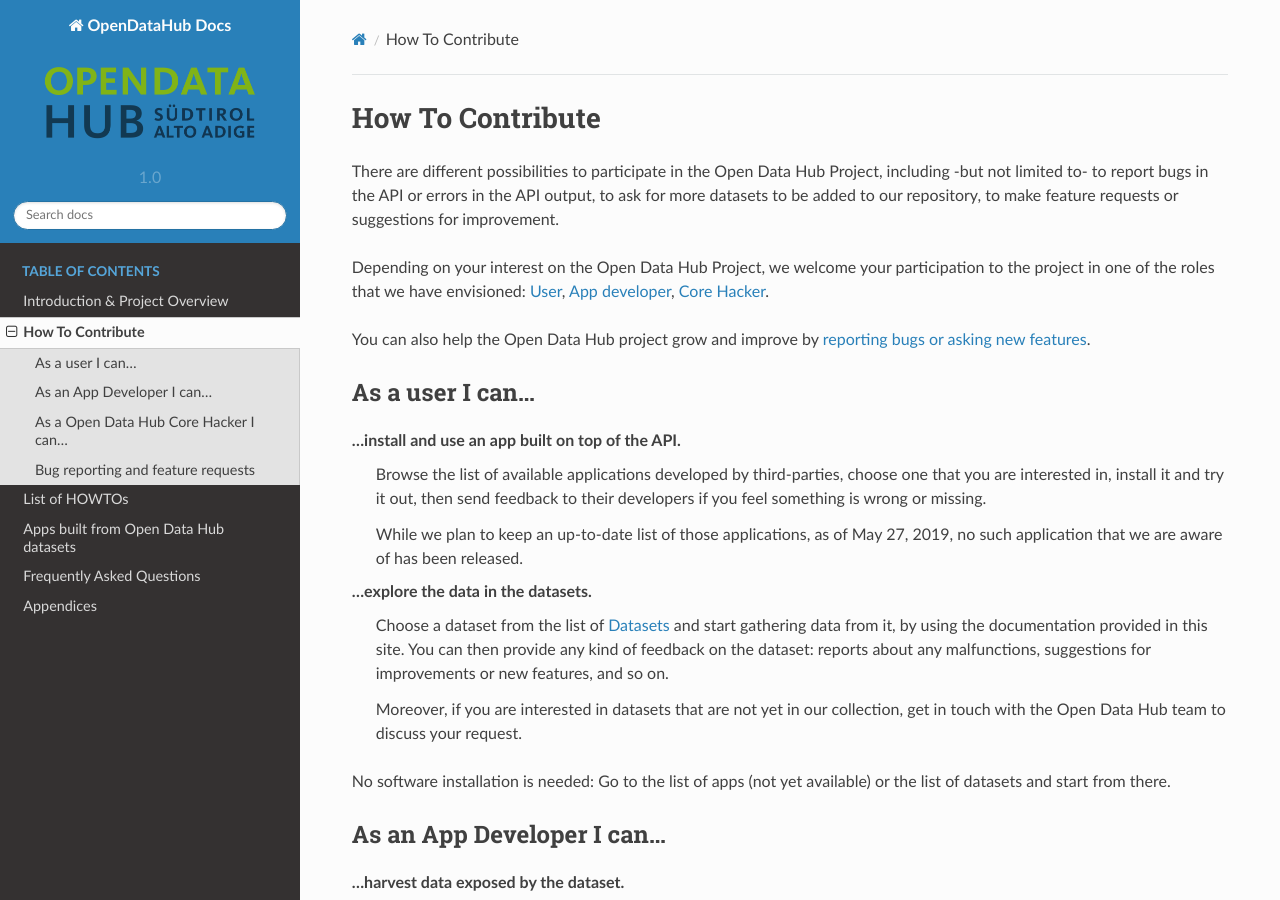
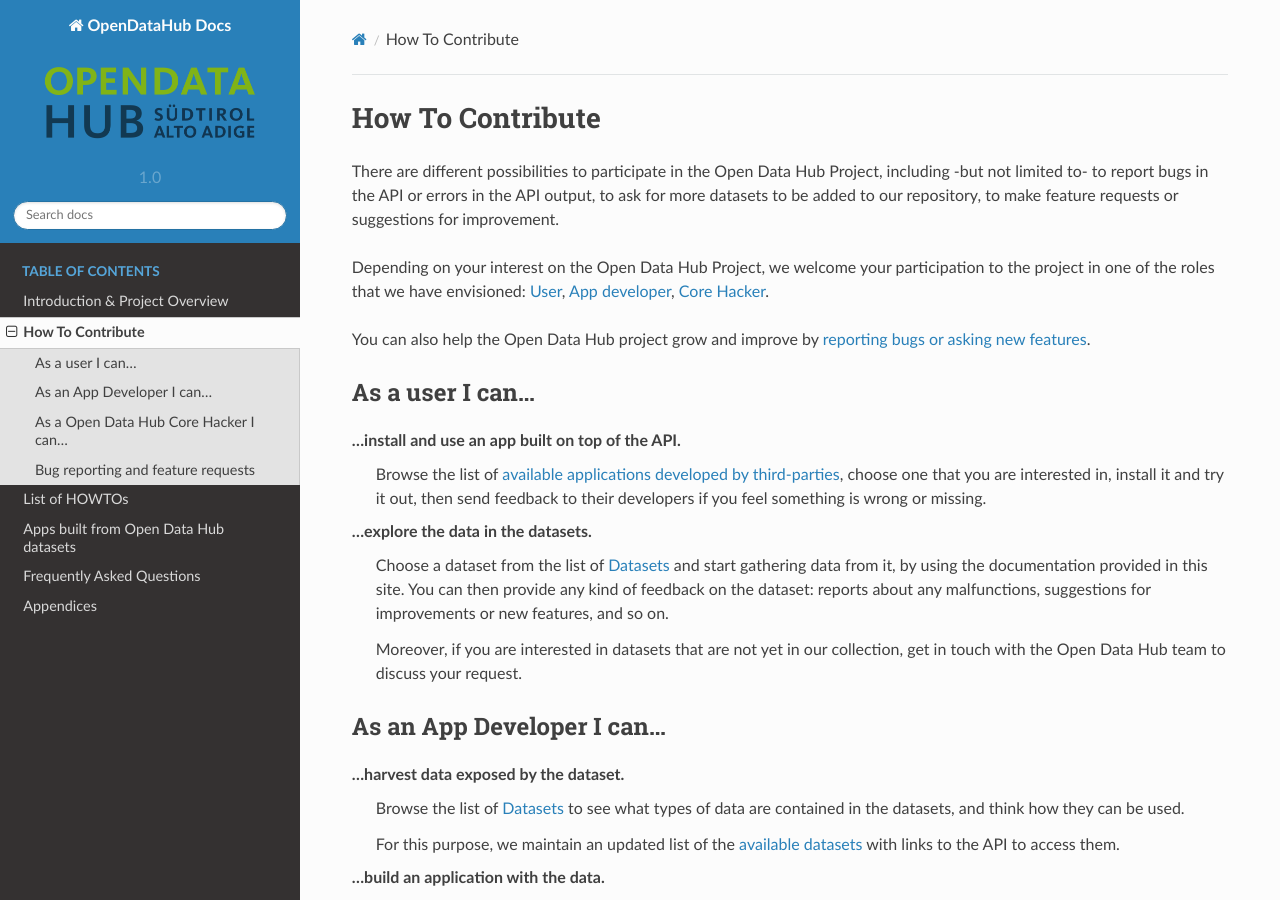
Before and after one commit to noi-techpark/odh-docs, a Sphinx documentation site: the page built from source/contribute.rst, in a window 1280 px wide and 900 px high. Built offline with Sphinx 7.4.7 and the Read the Docs theme 2.0.0, drawn with Linux system fonts in a browser that asks for light colours.

Commit message:
removed text from section As a user I can... - #51

```diff
--- a/source/applist.rst
+++ b/source/applist.rst
@@ -1,3 +1,5 @@
+.. _applist:
+
 Apps built from |ODH| datasets
 ==============================
 
--- a/source/conf.py
+++ b/source/conf.py
@@ -92,8 +92,7 @@ language = None
 # List of patterns, relative to source directory, that match files and
 # directories to ignore when looking for source files.
 # This patterns also effect to html_static_path and html_extra_path
-exclude_patterns = ['replace.rst', 'dtp.rst', 'datasets', 'domains.rst', 'architecture.rst']
-
+exclude_patterns = ['replace.rst', 'dtp.rst', 'datasets', 'domains.rst', 'architecture.rst', 'unused' ]
 # The reST default role (used for this markup: `text`) to use for all
 # documents.
 #
--- a/source/contribute.rst
+++ b/source/contribute.rst
@@ -22,13 +22,10 @@ As a user I can...
 ------------------
 
 ...install and use an app built on top of the API.
-   Browse the list of available applications developed by
-   third-parties, choose one that you are interested in, install it
-   and try it out, then send feedback to their developers if you feel
-   something is wrong or missing.
-
-   While we plan to keep an up-to-date list of those applications, as of
-   |today|, no such application that we are aware of has been released.
+   Browse the list of :ref:`available applications developed by
+   third-parties <applist>`, choose one that you are interested in,
+   install it and try it out, then send feedback to their developers
+   if you feel something is wrong or missing.
 
 ...explore the data in the datasets.
    Choose a dataset from the list of :ref:`available_datasets` and
@@ -40,9 +37,6 @@ As a user I can...
    Moreover, if you are interested in datasets that are not yet in our
    collection, get in touch with the |odh| team to discuss your
    request.
-
-No software installation is needed: Go to the list of apps (not yet
-available) or the list of datasets and start from there.
 
 .. _app-developer:
 
```
